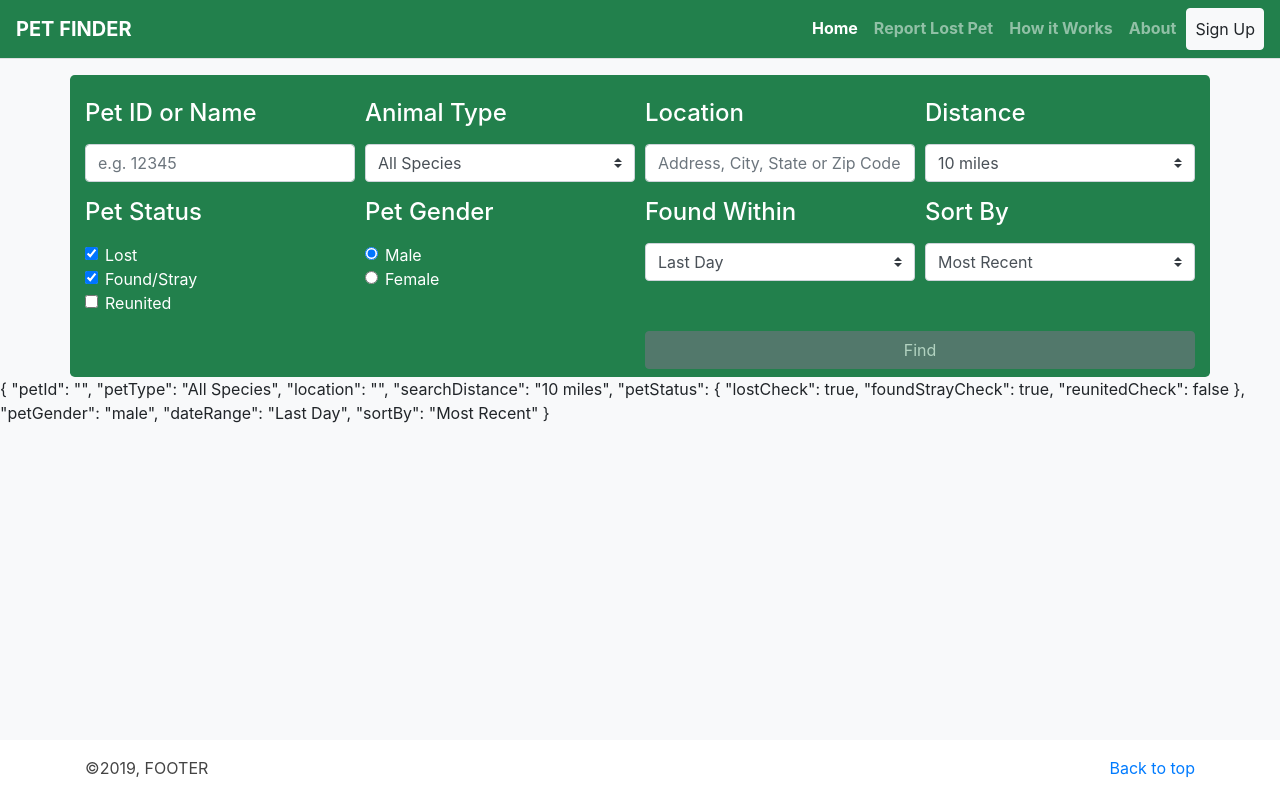
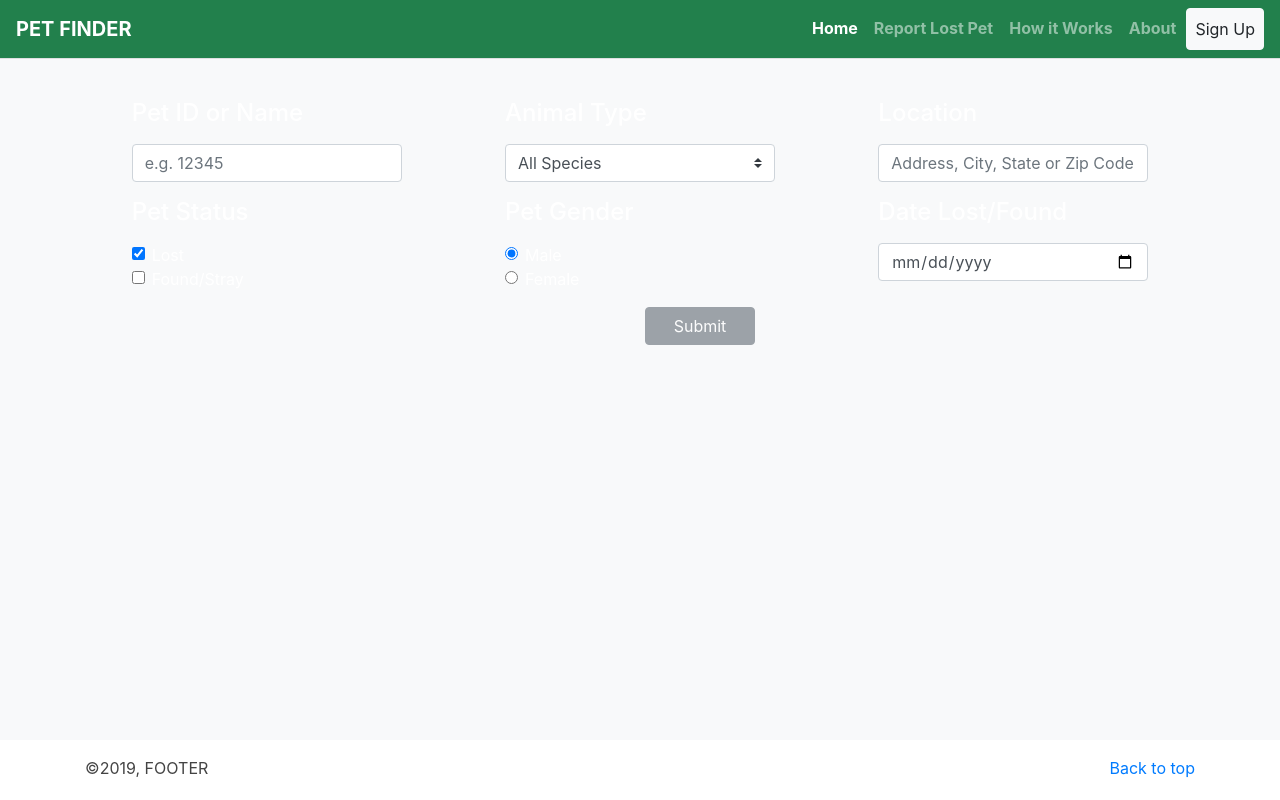
Before and after one commit to gskirkland/pet-finder-angular, an Angular app: page /report in a window 1280 px wide. Before the commit this address led to /. Built offline with nearby package versions, Linux system fonts and the light colour scheme.

Commit message:
Added routing for pet-search and report-pet components.

```diff
--- a/src/app/app-routing.module.ts
+++ b/src/app/app-routing.module.ts
@@ -1,8 +1,13 @@
 import { NgModule } from '@angular/core';
 import { Routes, RouterModule } from '@angular/router';
+import { PetSearchComponent } from './components/pet-search/pet-search.component';
+import { ReportPetComponent } from './components/report-pet/report-pet.component';
 
 
-const routes: Routes = [];
+const routes: Routes = [
+  { path: 'search', component: PetSearchComponent },
+  { path: 'report', component: ReportPetComponent }
+];
 
 @NgModule({
   imports: [RouterModule.forRoot(routes)],
--- a/src/app/app.component.html
+++ b/src/app/app.component.html
@@ -2,14 +2,9 @@
 <app-nav></app-nav>
 <!--Begin Page Content-->
 <main class="bg-light flex-shrink-0" role="main">
-<!--
-  <app-report-pet></app-report-pet>
--->
-  <hr /> <!--hr element will be removed and app-report-pet will be added back to the DOM after pet-item componenet is complete 8/25/2019-->
-  <app-pet-search></app-pet-search>
-  <section>
-    <router-outlet></router-outlet>
-  </section>
+  <hr />
+  <!--hr element will be removed and app-report-pet will be added back to the DOM after pet-item componenet is complete 8/25/2019-->
+  <router-outlet></router-outlet>
 </main>
 <!--Footer-->
 <app-footer></app-footer>
--- a/src/app/components/report-pet/report-pet.component.html
+++ b/src/app/components/report-pet/report-pet.component.html
@@ -1,5 +1,98 @@
-<div class="container-fluid">
-  <div class="col-md d-flex justify-content-center">
-    <button type="button" class="btn btn-secondary btn-lg">Report Lost Pet</button>
+<!--REPORT FORM-->
+<div class="container rounded-lg text-white" id="formContainer">
+
+  <div class="alert alert-danger" *ngIf="errorMsg">
+    {{ errorMsg }}
   </div>
+  <form [formGroup]="reportForm" (ngSubmit)="onSubmit($event)">
+    <!--ROW 1-->
+    <div class="form-row d-flex justify-content-around pt-md-4 pt-sm-2">
+      <!--PET ID-->
+      <!--ToDo:9/4/2019 Make petId FormControl to petId/petName to give user the choice of which to enter by-->
+      <div class="form-group col-lg-3 col-md-6">
+        <label for="petId">
+          <h4>Pet ID or Name</h4>
+        </label>
+        <input type="text" formControlName="petId" class="form-control" id="petId" placeholder="e.g. 12345" required />
+      </div>
+      <!--petType SELECT-->
+      <div class="form-group col-lg-3 col-md-6">
+        <label for="petType">
+          <h4>Animal Type</h4>
+        </label>
+        <select formControlName="petType" class="custom-select">
+          <option *ngFor="let petType of petTypes">{{ petType }}</option>
+        </select>
+      </div>
+      <!--location INPUT-->
+      <div class="form-group col-lg-3 col-md-6">
+        <label for="location">
+          <h4>Location</h4>
+        </label>
+        <input type="text" formControlName="location" class="form-control" id="location"
+          placeholder="Address, City, State or Zip Code" />
+      </div>
+    </div>
+    <!--ROW 2-->
+    <div class="form-row d-flex justify-content-around">
+      <!--petStatus CHECKBOX GROUP-->
+      <div formGroupName="petStatus" class="form-group col-md-3 col-6">
+        <h4>
+          <label for="petStatusLabel" id="petStatusLabel">Pet Status</label>
+        </h4>
+        <!--CHECKBOX 1-->
+        <div class="form-check">
+          <input type="checkbox" formControlName="lostCheck" class="form-check-input" id="lostCheck" />
+          <label class="form-check-label" for="lostCheck">
+            Lost
+          </label>
+        </div>
+        <!--CHECKBOX 2-->
+        <div class="form-check">
+          <input type="checkbox" formControlName="foundStrayCheck" class="form-check-input" id="foundStrayCheck" />
+          <label class="form-check-label" for="foundStrayCheck">
+            Found/Stray
+          </label>
+        </div>
+        <!--INVALID CHECKBOX MESSAGE-->
+        <div class="alert alert-danger" *ngIf="reportForm.controls['petStatus'].errors ?.requireOneCheckBoxToBeChecked">
+          At
+          least
+          one checkbox is
+          required to check
+        </div>
+      </div>
+      <!--petGender RADIO BUTTONS-->
+      <div class="form-group col-md-3 col-6">
+        <h4>
+          <label>Pet Gender</label>
+        </h4>
+        <div class="form-check">
+          <input type="radio" formControlName="petGender" id="genderOpt1" class="form-check-input" value="male" />
+          <label class="form-check-label">Male</label>
+        </div>
+        <div class="form-check">
+          <input type="radio" formControlName="petGender" id="genderOpt2" class="form-check-input" value="female" />
+          <label class="form-check-label">Female</label>
+        </div>
+      </div>
+      <!--dateLostFound INPUT-->
+      <div class="form-group col-lg-3 col-md-3 pb-2">
+        <label for="dateLostFound">
+          <h4>Date Lost/Found</h4>
+        </label>
+        <input type="date" formControlName="dateLostFound" id="dateLostFound" class="form-control">
+      </div>
+    </div>
+    <!--ROW 3-->
+    <!--SUBMIT FORM BUTTON-->
+    <div class="form-row d-flex justify-content-around">
+      <div class="col-md-6 order-sm-1"></div>
+      <div class="col-md-6 pb-2 order-sm-2">
+        <button [disabled]='!reportForm.valid' class="btn btn-block btn-secondary" type="submit" id="reportBtn">
+          Submit
+        </button>
+      </div>
+    </div>
+  </form>
 </div>
--- a/src/app/components/report-pet/report-pet.component.ts
+++ b/src/app/components/report-pet/report-pet.component.ts
@@ -1,4 +1,9 @@
 import { Component, OnInit } from '@angular/core';
+import { Validators, FormGroup, FormControl } from '@angular/forms';
+
+import { PetService } from '../../services/pet.service';
+
+import { requireCheckBoxesToBeCheckedValidator } from '../../validators/custom.validators';
 
 @Component({
   selector: 'app-report-pet',
@@ -6,8 +11,45 @@ import { Component, OnInit } from '@angular/core';
   styleUrls: ['./report-pet.component.scss']
 })
 export class ReportPetComponent implements OnInit {
+  // petType SELECT VALUES
+  petTypes: any = ['All Species', 'Cat', 'Dog', 'Other'];
+  // DEFAULT VALUE OF SUBMIT EVENT
+  submitted = false;
+  // INIT ERRORMSG
+  errorMsg = '';
+  // INIT PET LIST
+  pets = [];
 
-  constructor() { }
+  // INJECT INSTANCE OF PETSERVICE
+  constructor(private petService: PetService) { }
+
+  reportForm = new FormGroup({
+    petId: new FormControl(''),
+    petType: new FormControl(this.petTypes[0]),
+    location: new FormControl(''),
+    petStatus: new FormGroup({
+      lostCheck: new FormControl(true),
+      foundStrayCheck: new FormControl(false),
+    }, requireCheckBoxesToBeCheckedValidator()),
+    petGender: new FormControl('male'),
+    dateLostFound: new FormControl(''),
+  });
+
+  // CHANGE petType VALUE
+  changePetType(e) {
+    this.reportForm.get('petType').setValue(e.target.value, {
+      onlySelf: true
+    });
+  }
+
+  onSubmit(event) {
+    event.preventDefault();
+    this.submitted = true;
+
+    if (this.reportForm.valid) {
+      console.log(this.reportForm.value);
+    }
+  }
 
   ngOnInit() {
   }
```
